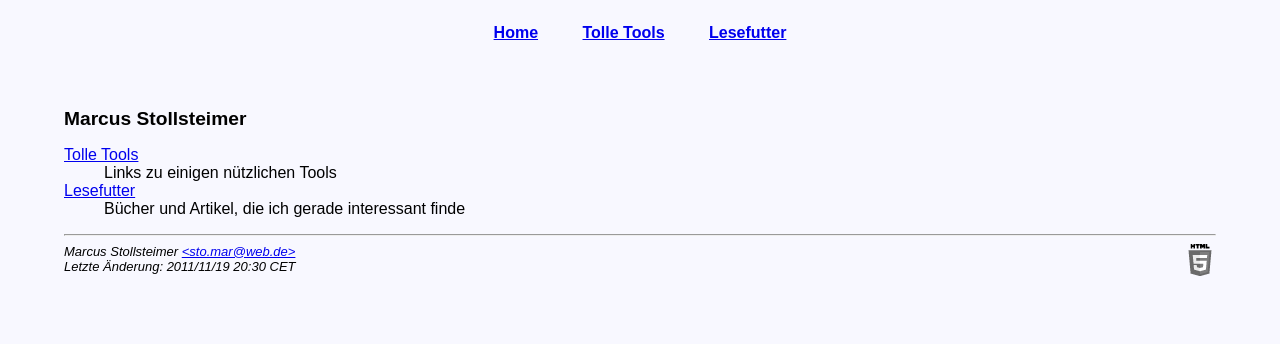
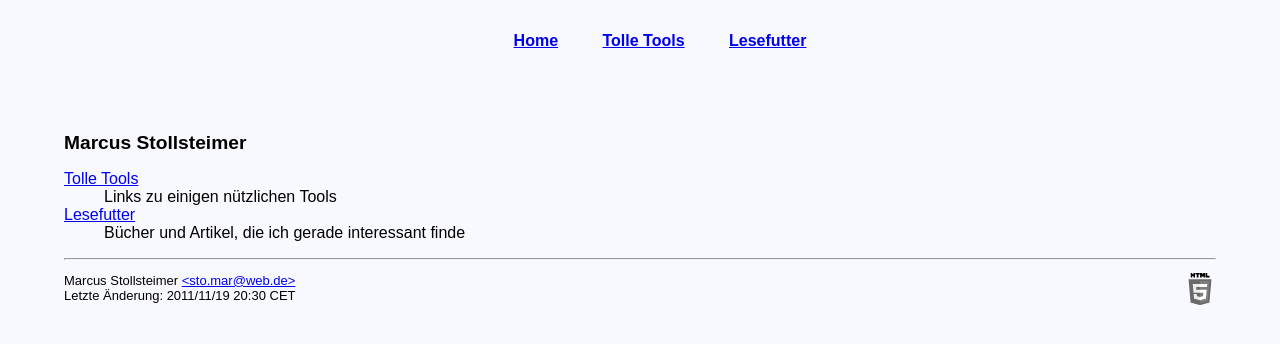
Before and after one commit to stomar/stomar.github.com, a Jekyll site: the page built from index.md, in a window 1280 px wide. Shown: the top 344 px of the page. Built offline with Jekyll 4.4.1, drawn with Linux system fonts in a browser that asks for light colours.

Commit message:
use new HTML5 tags (header, nav, footer)

```diff
--- a/_layouts/main.html
+++ b/_layouts/main.html
@@ -11,25 +11,31 @@
 
 <!-- begin header -->
 
-<ul class="nav">
+<header>
+<nav>
+<ul>
   <li><a id="top"></a><span class="hidden"><a href="#skip">Navigation &uuml;berspringen</a> | </span>
   <a href="index.html">Home</a></li>
   <li><a href="tools.html">Tolle Tools</a></li>
   <li><a href="lesefutter.html">Lesefutter</a></li>
 </ul>
+</nav>
+
 <div><a id="skip"></a></div>
-
 <h1>{{ page.title }}</h1>
+</header>
 
 <!-- begin main body -->
 
 {{ content }}
 
+<!-- begin footer -->
+
 <hr>
-<address>
-<a href="http://validator.w3.org/check?uri=referer"><img src="HTML5_Logo_32_gray.png" width="32" height="32" alt="HTML5" title="HTML5"></a>
+<footer>
+<p><a href="http://validator.w3.org/check?uri=referer"><img src="HTML5_Logo_32_gray.png" width="32" height="32" alt="HTML5" title="HTML5"></a>
 Marcus Stollsteimer <a href="mailto:sto.mar@web.de">&lt;sto.mar@web.de&gt;</a><br>
-Letzte &Auml;nderung: {{ page.date }}
-</address>
+Letzte &Auml;nderung: {{ page.date }}</p>
+</footer>
 </body>
 </html>
--- a/format.css
+++ b/format.css
@@ -1,3 +1,12 @@
+/* for old browsers (new HTML5 tags) */
+
+article, aside, details, figcaption, figure, footer, header,
+hgroup, menu, nav, section {
+  display:block;
+}
+
+/* general */
+
 body {
   margin-left:5%;
   margin-right:5%;
@@ -19,11 +28,11 @@ ol, ul {
   line-height:150%;
 }
 
-address {
+footer {
   font-size:small;
 }
 
-address img {
+footer img {
   float:right;
 }
 
@@ -40,7 +49,7 @@ acronym[title] {
 
 }
 
-/* inaktive Links grau */
+/* inactive links in gray */
 .inactive {
   color:#A9A9A9; /* darkgray */
 }
@@ -74,9 +83,9 @@ acronym[title] {
   vertical-align:top;
 }
 
-/* navigation bar (ul class="nav") */
+/* navigation bar */
 
-.nav {
+nav {
   /* background-color:#8B4513; saddlebrown */
   font-weight:bold;
   list-style-type:none;
@@ -84,28 +93,28 @@ acronym[title] {
   padding:5px;
 }
 
-.nav li {
+nav li {
   display:inline;
   padding:5px 20px;
   white-space:nowrap;
 }
 
-.nav a:link, .nav a:visited {
+nav a:link, nav a:visited {
   /* color:white; */
   text-decoration:underline;
 }
 
-.nav a:hover {
+nav a:hover {
   /* color:white; */
   text-decoration:underline;
 }
 
-.nav a:active {
+nav a:active {
   color:red;
   text-decoration:underline;
 }
 
-.nav a:focus {
+nav a:focus {
   /* color:#FFD700; gold */
   text-decoration:underline;
 }
@@ -116,7 +125,7 @@ acronym[title] {
 
 @media print {
 
-  .nav {
+  nav {
     display:none;
   }
 
```
